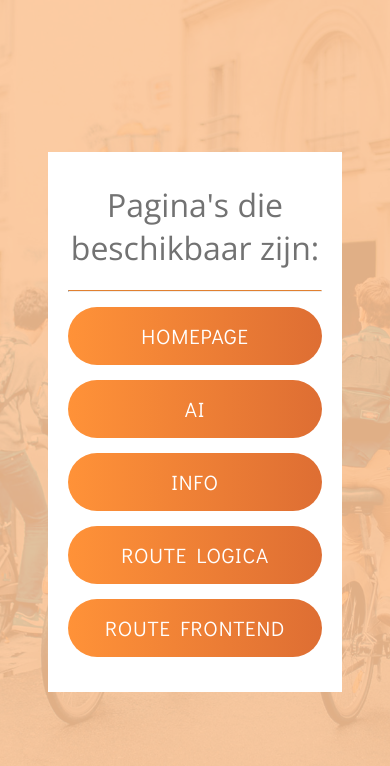
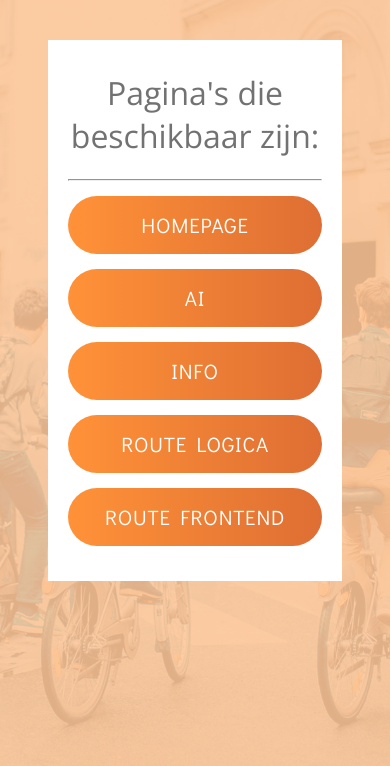
Before and after one commit to DionGrimm/TLE-3-4, a Vue app: page / in a window 390 px wide. Shown: the top 766 px of the page. Built offline with nearby package versions, Linux system fonts and the light colour scheme.

Commit message:
Made content block scrollable on smaller devices

```diff
--- a/src/styles/basics/_base.scss
+++ b/src/styles/basics/_base.scss
@@ -42,12 +42,14 @@ hr{
     justify-content: center;
     align-items: center;
     z-index: 10;
+    margin: initial;
     width: 100vw;
     height: 100vh;;
+    position: relative;
+    overflow: auto;
     .content{
         max-width: 310px;
         width: 65%;
-        margin: auto;
         min-height: 200px;
         background-color: $white;
         position: absolute;
@@ -73,3 +75,15 @@ hr{
     width: 80%;
     margin: auto;
 }
+
+@media only screen and (max-width: 400px) {
+    .content-wrapper {
+        align-items: start;
+
+        .content{
+            margin-top: 40px;
+            margin-bottom: 40px;
+        }
+
+    }
+}
```
